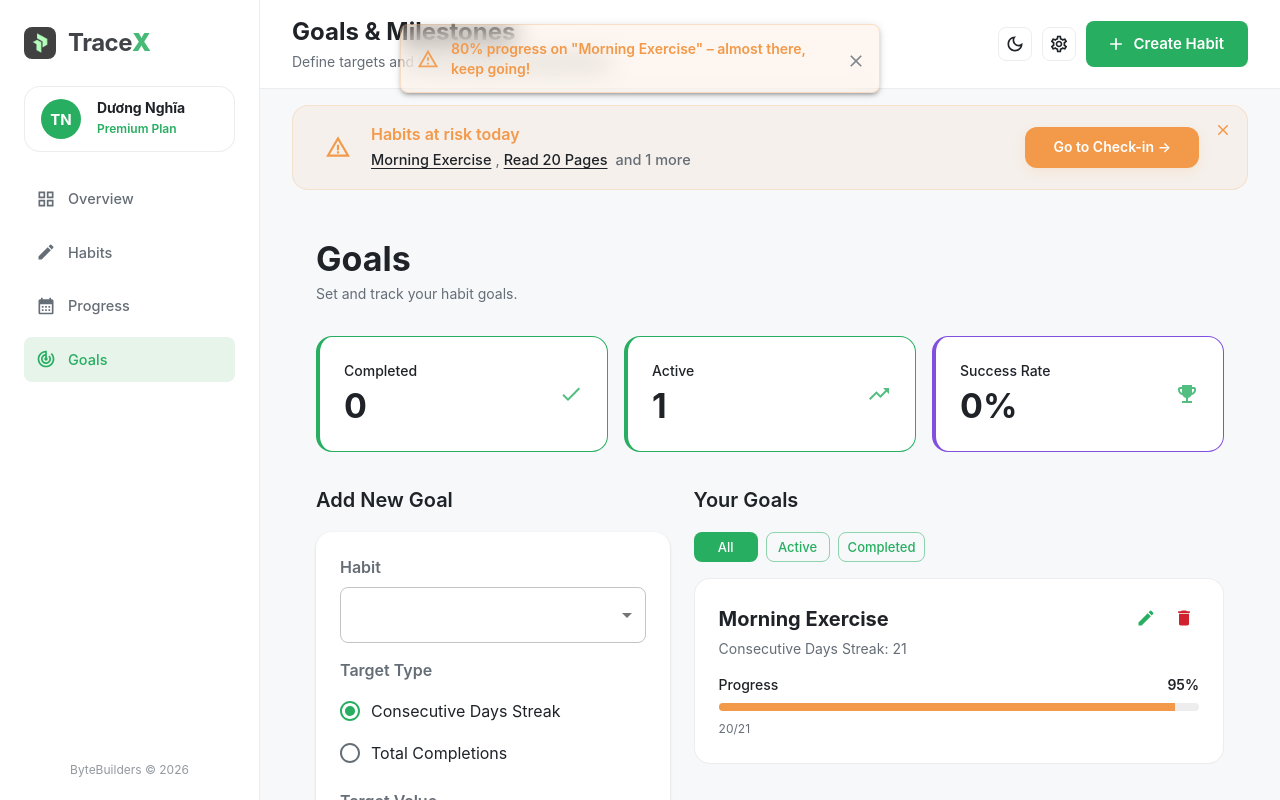
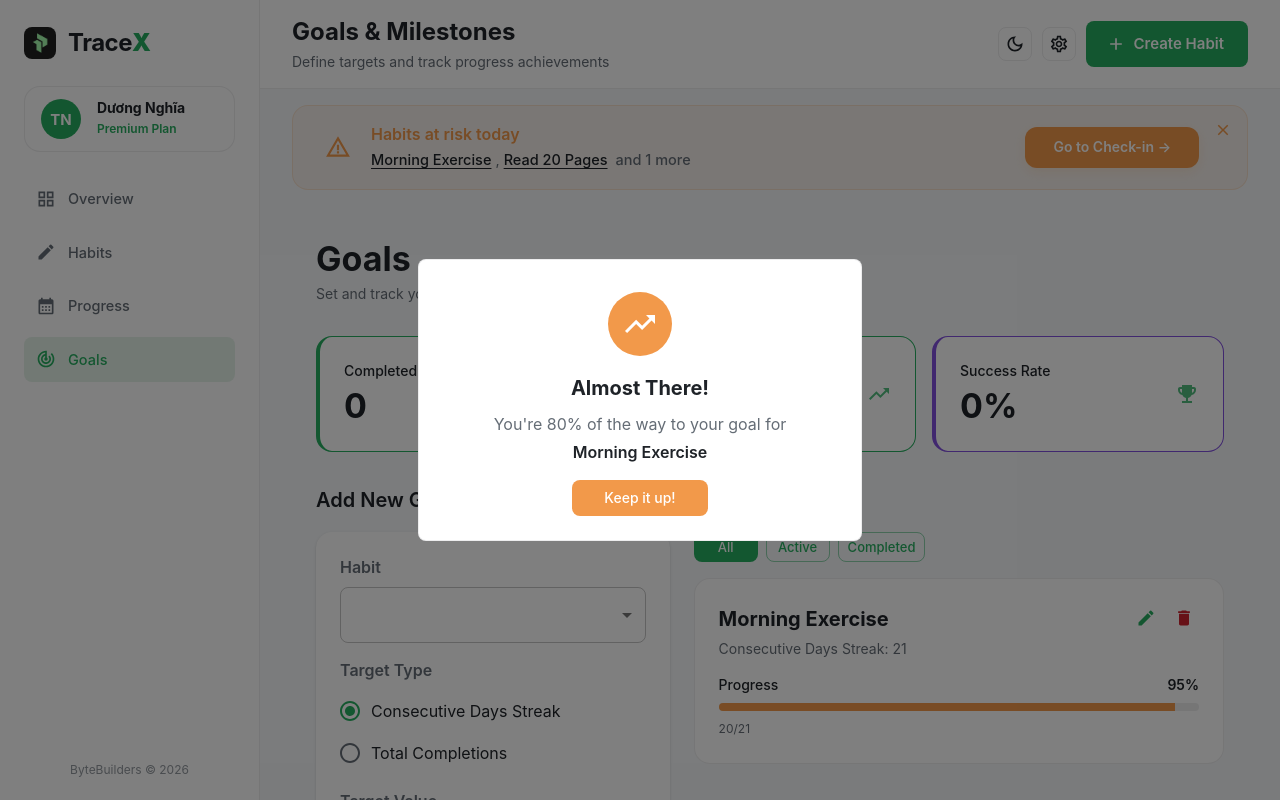
Before and after one commit to NghiaDPTWorkk/habit-hub, a React (Vite) app in the folder fe/: page /goals in a window 1280 px wide. Built offline with nearby package versions, Linux system fonts and the light colour scheme.

Commit message:
feat(goals): HH-13 - show milestone popup at 80 and 100 percent

```diff
--- a/fe/src/features/goals/components/GoalCompletedDialog.tsx
+++ b/fe/src/features/goals/components/GoalCompletedDialog.tsx
@@ -11,16 +11,38 @@ import {
 import { Icons } from '@/components/ui/icons'
 import { GOALS_CONTENT } from '../constants/content'
 
-const DIALOG_TITLE = 'Goal Complete!'
-const DIALOG_SUBTITLE = 'You reached your target for'
-const CONFIRM_BUTTON = 'Awesome!'
+const CONTENT = {
+  '100': {
+    title: 'Goal Complete!',
+    subtitle: 'You reached your target for',
+    button: 'Awesome!',
+    color: 'success' as const,
+    bgcolor: 'success.main',
+    icon: 'trophy' as const,
+  },
+  '80': {
+    title: 'Almost There!',
+    subtitle: "You're 80% of the way to your goal for",
+    button: 'Keep it up!',
+    color: 'warning' as const,
+    bgcolor: 'warning.main',
+    icon: 'trending' as const,
+  },
+}
 
 interface GoalCompletedDialogProps {
   habitName: string | null
   onClose: () => void
+  type?: '80' | '100'
 }
 
-export const GoalCompletedDialog: React.FC<GoalCompletedDialogProps> = ({ habitName, onClose }) => {
+export const GoalCompletedDialog: React.FC<GoalCompletedDialogProps> = ({
+  habitName,
+  onClose,
+  type = '100',
+}) => {
+  const content = CONTENT[type]
+
   return (
     <Dialog open={!!habitName} onClose={onClose} maxWidth="xs" fullWidth>
       <DialogTitle sx={{ textAlign: 'center', pt: 4, pb: 1 }}>
@@ -31,23 +53,27 @@ export const GoalCompletedDialog: React.FC<GoalCompletedDialogProps> = ({ habitN
             width: 64,
             height: 64,
             borderRadius: '50%',
-            bgcolor: 'success.main',
+            bgcolor: content.bgcolor,
             display: 'flex',
             alignItems: 'center',
             justifyContent: 'center',
             color: 'white',
           }}
         >
-          <Icons.EmojiEvents sx={{ fontSize: 36 }} />
+          {content.icon === 'trophy' ? (
+            <Icons.EmojiEvents sx={{ fontSize: 36 }} />
+          ) : (
+            <Icons.TrendingUp sx={{ fontSize: 36 }} />
+          )}
         </Box>
         <Typography variant="h6" sx={{ fontWeight: 700 }}>
-          {DIALOG_TITLE}
+          {content.title}
         </Typography>
       </DialogTitle>
 
       <DialogContent sx={{ textAlign: 'center', pb: 1 }}>
         <Typography variant="body1" sx={{ color: 'text.secondary' }}>
-          {DIALOG_SUBTITLE}
+          {content.subtitle}
         </Typography>
         <Typography variant="body1" sx={{ fontWeight: 600, mt: 0.5 }}>
           {habitName ?? GOALS_CONTENT.UNKNOWN_HABIT}
@@ -55,8 +81,8 @@ export const GoalCompletedDialog: React.FC<GoalCompletedDialogProps> = ({ habitN
       </DialogContent>
 
       <DialogActions sx={{ justifyContent: 'center', pb: 3 }}>
-        <Button variant="contained" color="success" onClick={onClose} sx={{ px: 4 }}>
-          {CONFIRM_BUTTON}
+        <Button variant="contained" color={content.color} onClick={onClose} sx={{ px: 4 }}>
+          {content.button}
         </Button>
       </DialogActions>
     </Dialog>
--- a/fe/src/features/goals/components/GoalPanel.tsx
+++ b/fe/src/features/goals/components/GoalPanel.tsx
@@ -2,6 +2,7 @@ import React, { useState } from 'react'
 import { Box, Button, Card, IconButton, Stack, Typography } from '@/components/ui'
 import { Icons } from '@/components/ui/icons'
 import { ProgressBar } from './ProgressBar'
+import { GoalCompletedDialog } from './GoalCompletedDialog'
 import { useBoundStore } from '@/store/useBoundStore'
 import { GOALS_CONTENT } from '../constants/content'
 import { useGoalMilestoneNotifications } from '../hooks'
@@ -23,8 +24,12 @@ const FILTER_EMPTY = GOALS_CONTENT.FILTER_EMPTY_STATE
 export const GoalPanel: React.FC<GoalPanelProps> = ({ onEditGoal }) => {
   const { goals, checkins, deleteGoal, getGoalProgress, habits, showToast } = useBoundStore()
   const [filter, setFilter] = useState<'all' | 'active' | 'completed'>('all')
+  const [milestone, setMilestone] = useState<{ habitName: string; type: '80' | '100' } | null>(null)
 
-  useGoalMilestoneNotifications()
+  useGoalMilestoneNotifications(
+    (habitName) => setMilestone({ habitName, type: '80' }),
+    (habitName) => setMilestone({ habitName, type: '100' })
+  )
 
   const handleDeleteGoal = (goalId: string): void => {
     deleteGoal(goalId)
@@ -50,6 +55,12 @@ export const GoalPanel: React.FC<GoalPanelProps> = ({ onEditGoal }) => {
   })
 
   return (
+    <>
+      <GoalCompletedDialog
+        habitName={milestone?.habitName ?? null}
+        type={milestone?.type ?? '100'}
+        onClose={() => setMilestone(null)}
+      />
       <Stack spacing={2}>
         <Stack direction="row" spacing={1} sx={{ mb: 2 }}>
           <Button
@@ -139,6 +150,7 @@ export const GoalPanel: React.FC<GoalPanelProps> = ({ onEditGoal }) => {
           })
         )}
       </Stack>
+    </>
   )
 }
 
--- a/fe/src/features/goals/hooks/index.ts
+++ b/fe/src/features/goals/hooks/index.ts
@@ -1,16 +1,17 @@
 import { useEffect } from 'react'
 import { useBoundStore } from '@/store/useBoundStore'
-import { SHARED_MESSAGES } from '@/constants/messages'
 import { GOALS_CONTENT } from '../constants/content'
 
-export const useGoalMilestoneNotifications = (): void => {
+export const useGoalMilestoneNotifications = (
+  onAt80Percent?: (habitName: string) => void,
+  onCompleted?: (habitName: string) => void
+): void => {
   const goals = useBoundStore((s) => s.goals)
   const checkins = useBoundStore((s) => s.checkins)
   const habits = useBoundStore((s) => s.habits)
   const getGoalProgress = useBoundStore((s) => s.getGoalProgress)
   const notifiedGoals = useBoundStore((s) => s.notifiedGoals)
   const markGoalNotified = useBoundStore((s) => s.markGoalNotified)
-  const showToast = useBoundStore((s) => s.showToast)
 
   useEffect(() => {
     const checkinList = Object.values(checkins)
@@ -23,13 +24,21 @@ export const useGoalMilestoneNotifications = (): void => {
 
       if (progress.isCompleted && !notifiedGoals[completedKey]) {
         markGoalNotified(completedKey)
-        // AC1: also mark 80% to prevent it firing if progress later drops to 80-99%
         markGoalNotified(at80Key)
-        showToast(SHARED_MESSAGES.GOALS.COMPLETED(habitName), 'success')
+        onCompleted?.(habitName)
       } else if (progress.isAt80Percent && !notifiedGoals[at80Key]) {
         markGoalNotified(at80Key)
-        showToast(SHARED_MESSAGES.GOALS.AT_80_PERCENT(habitName), 'warning')
+        onAt80Percent?.(habitName)
       }
     })
-  }, [goals, checkins, habits, getGoalProgress, notifiedGoals, markGoalNotified, showToast])
+  }, [
+    goals,
+    checkins,
+    habits,
+    getGoalProgress,
+    notifiedGoals,
+    markGoalNotified,
+    onAt80Percent,
+    onCompleted,
+  ])
 }
```
Lines whose indentation alone changed are shown as unchanged.
